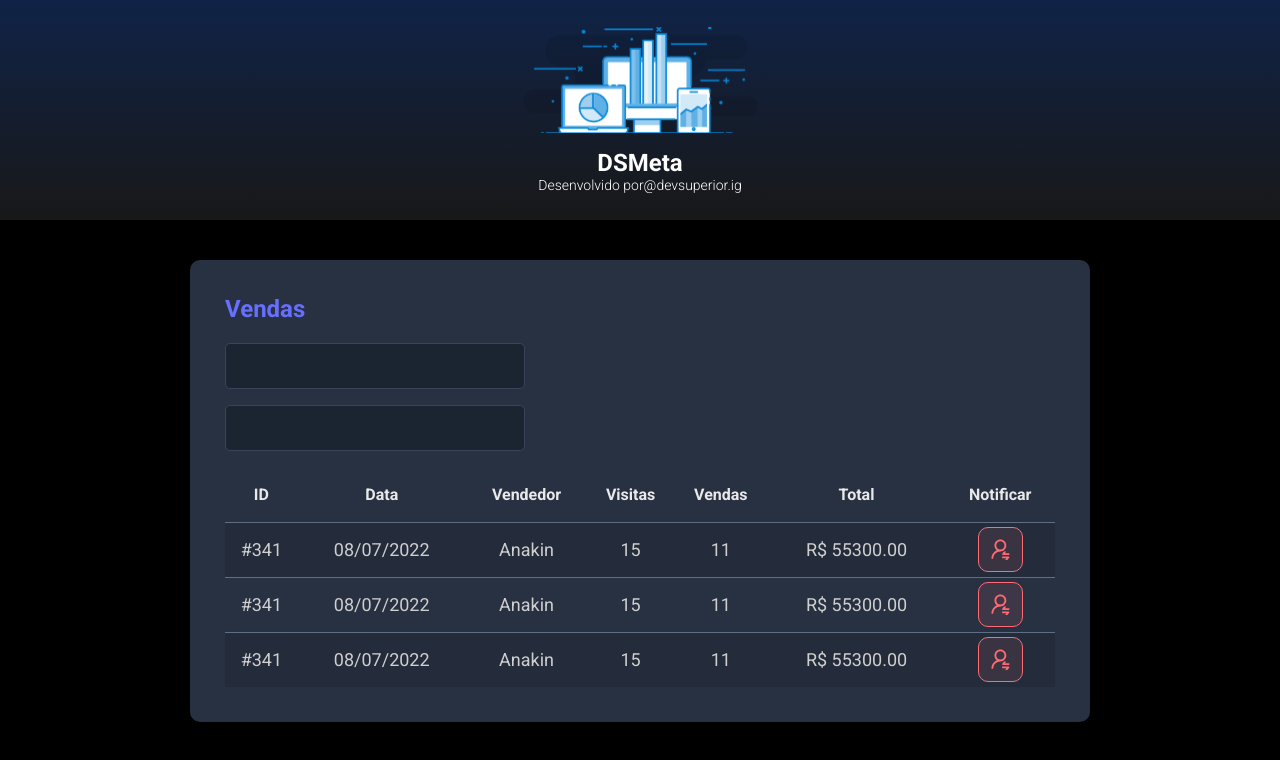
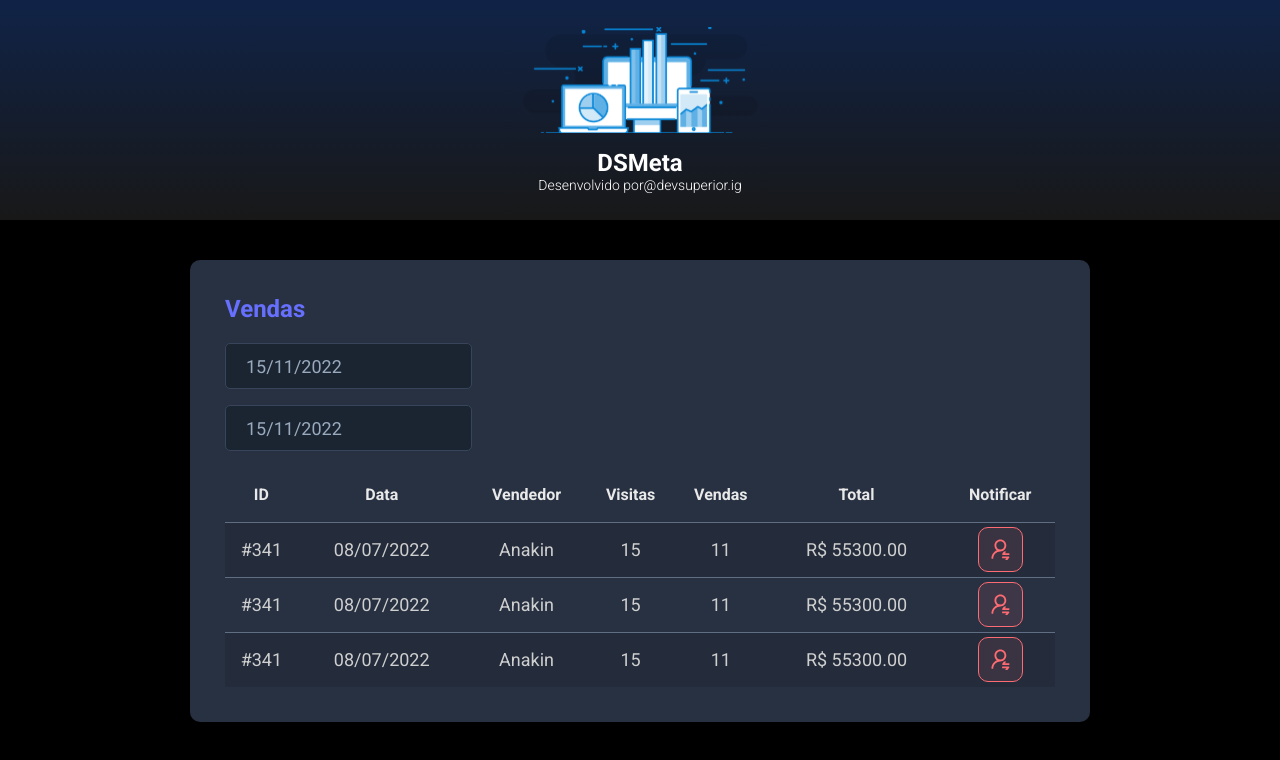
Before and after one commit to lscunha/dsmeta, a React (Vite) app in the folder frontend/: page / in a window 1280 px wide. Shown: the top 760 px of the page. Built offline with nearby package versions, Linux system fonts and the light colour scheme.

Commit message:
DateDate

```diff
--- a/frontend/package.json
+++ b/frontend/package.json
@@ -9,7 +9,9 @@
     "preview": "vite preview"
   },
   "dependencies": {
+    "@types/react-datepicker": "4.4.2",
     "react": "^18.2.0",
+    "react-datepicker": "4.8.0",
     "react-dom": "^18.2.0"
   },
   "devDependencies": {
--- a/frontend/src/components/SalesCard/index.tsx
+++ b/frontend/src/components/SalesCard/index.tsx
@@ -1,19 +1,28 @@
-import './styles.css';
-import NotificationButton from '../NotificationButton';
-
+import "./styles.css";
+import NotificationButton from "../NotificationButton";
+import DatePicker from "react-datepicker";
+import "react-datepicker/dist/react-datepicker.css";
 
 function SalesCard() {
-
-  return(
-
+  return (
     <div className="dsmeta-card">
       <h2 className="dsmeta-sales-title">Vendas</h2>
       <div>
         <div className="dsmeta-form-control-container">
-                <input className="dsmeta-form-control" type="text" />
+          <DatePicker
+            selected={new Date()}
+            onChange={(date: Date) => {}}
+            className="dsmeta-form-control"
+            dateFormat="dd/MM/yyyy"
+          />
         </div>
         <div className="dsmeta-form-control-container">
-                <input className="dsmeta-form-control" type="text" />
+          <DatePicker
+            selected={new Date()}
+            onChange={(date: Date) => {}}
+            className="dsmeta-form-control"
+            dateFormat="dd/MM/yyyy"
+          />
         </div>
       </div>
 
@@ -71,14 +80,9 @@
               </td>
             </tr>
           </tbody>
-
         </table>
       </div>
-
     </div>
-
-
-  )
-
+  );
 }
-export default SalesCard
+export default SalesCard;
```
Also changed, not shown: 1 other file (tests, documents, lock files or other folders). Lines whose indentation alone changed are shown as unchanged.
